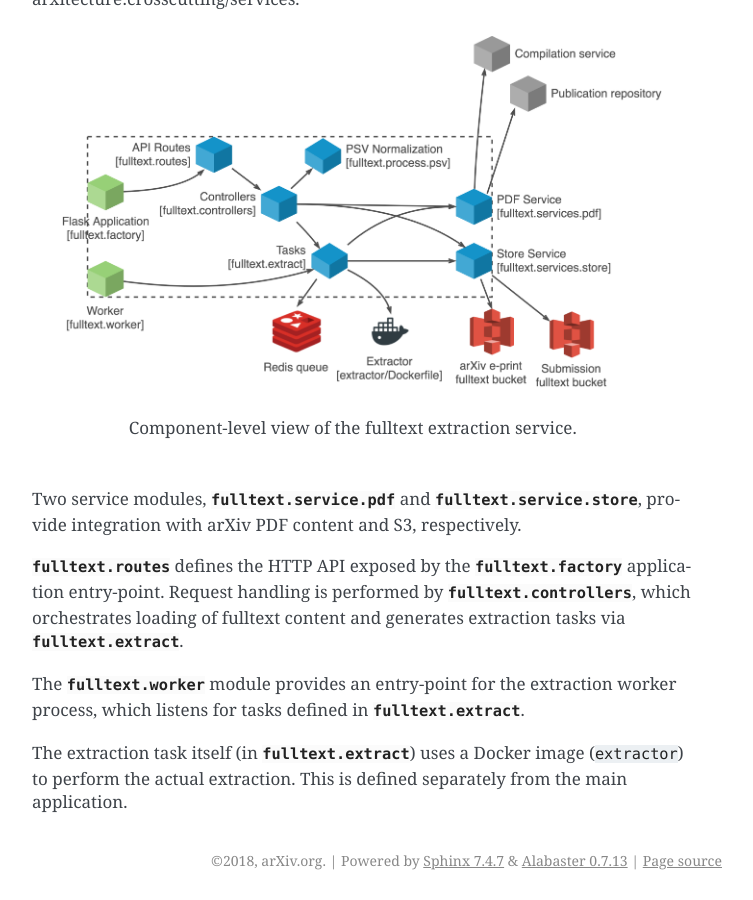
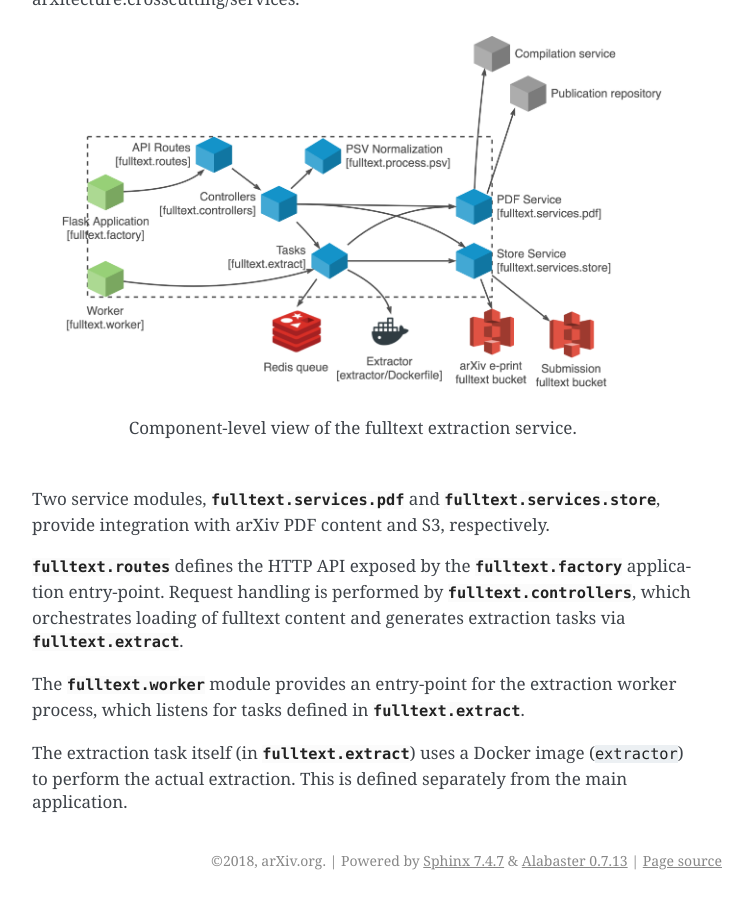
Before and after one commit to arXiv/zzzArchived_arxiv-fulltext, a Sphinx documentation site: the page built from docs/source/architecture.rst, in a window 1280 px wide and 900 px high, scrolled down 1961 px. Shown: the whole window, without its empty margins (388-1141 px from the left). Built offline with Sphinx 7.4.7, drawn with Linux system fonts in a browser that asks for light colours.

Commit message:
updated docs

```diff
--- a/docs/source/architecture.rst
+++ b/docs/source/architecture.rst
@@ -68,8 +68,8 @@ in :doc:`arxitecture:crosscutting/services`.
 
    Component-level view of the fulltext extraction service.
 
-Two service modules, :mod:`fulltext.service.pdf` and
-:mod:`fulltext.service.store`, provide integration with arXiv PDF content
+Two service modules, :mod:`fulltext.services.pdf` and
+:mod:`fulltext.services.store`, provide integration with arXiv PDF content
 and S3, respectively.
 
 :mod:`fulltext.routes` defines the HTTP API exposed by the
```
